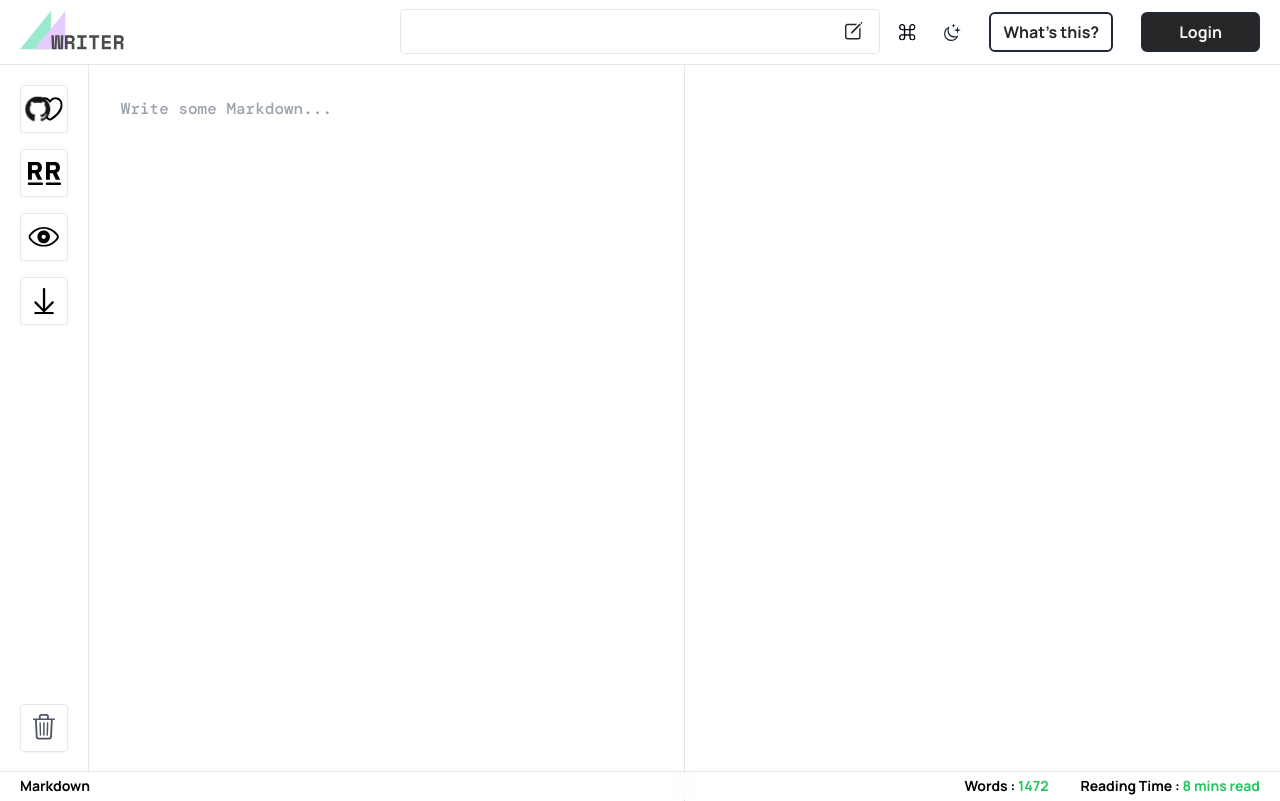
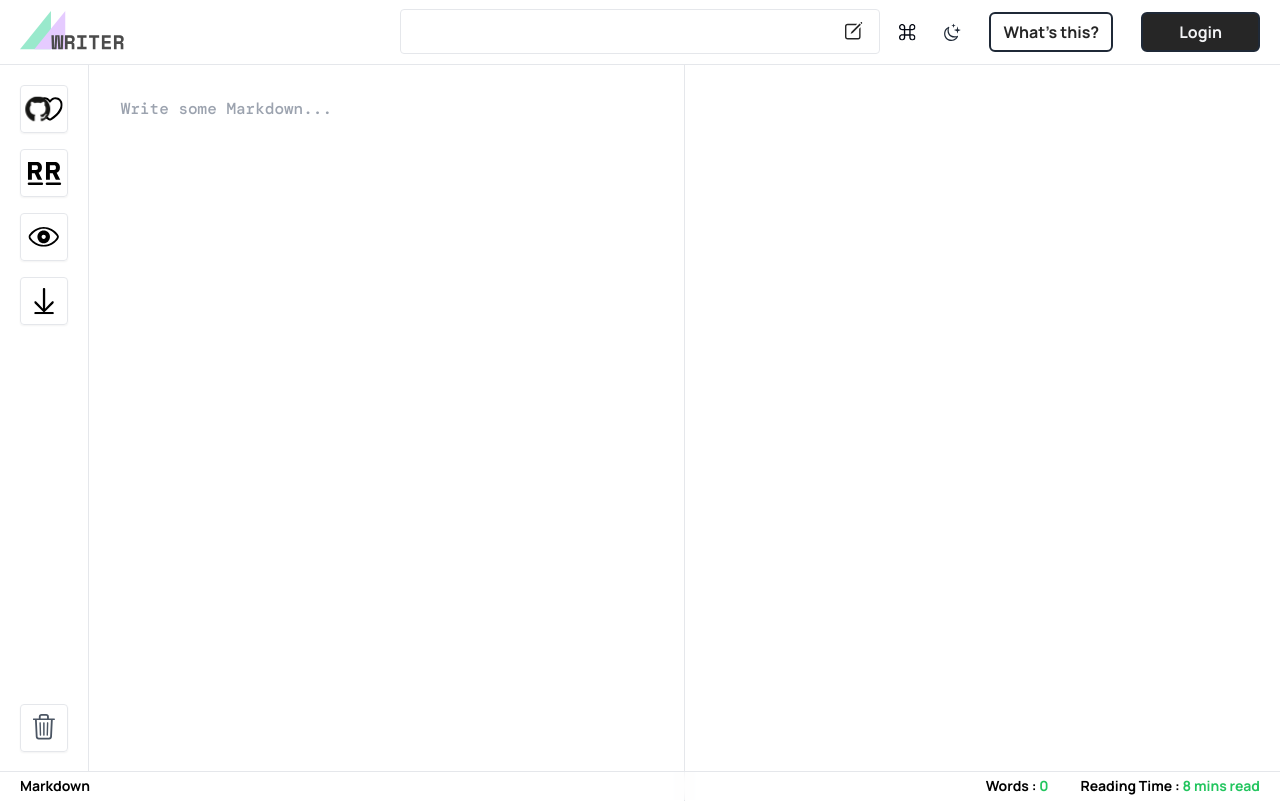
Before and after one commit to nabeelcodes/markedwriter, a React (Vite) app: page /1 in a window 1280 px wide. Built offline with nearby package versions, Linux system fonts and the light colour scheme.

Commit message:
Added WordCount feature on the StatusBar.
- Added custom countWords helper function with custom regex to identify words and special characters.

```diff
--- a/src/components/StatusBar/StatusBar.tsx
+++ b/src/components/StatusBar/StatusBar.tsx
@@ -1,4 +1,5 @@
 import { memo } from "react";
+import { WordCount } from "./WordCount";
 import { cn } from "../../lib/classNameHelper";
 
 export const StatusBar = memo(() => {
@@ -16,9 +17,8 @@ export const StatusBar = memo(() => {
       <span className="font-bold">Markdown</span>
 
       <div className="flex items-center justify-between gap-8 font-bold">
-        <article>
-          Words : <span className="text-green-500">1472</span>
-        </article>
+        <WordCount />
+
         <article className="hidden md:block">
           Reading Time : <span className="text-green-500">8 mins read</span>
         </article>
--- /dev/null
+++ b/src/components/StatusBar/WordCount.tsx
@@ -0,0 +1,18 @@
+import { useParams } from "react-router-dom";
+import { useAtom } from "jotai";
+import { appDataAtom } from "../../store/appState";
+import { getCurrentPost } from "../../lib/getCurrentPost";
+import { countWords } from "../../lib/countWords";
+
+export const WordCount = () => {
+  const { id: pageId } = useParams();
+  const [appData] = useAtom(appDataAtom);
+  const contentToParse = getCurrentPost(appData, pageId)?.content;
+  const numberOfWords = countWords(contentToParse);
+
+  return (
+    <article>
+      Words : <span className="text-green-500">{numberOfWords}</span>
+    </article>
+  );
+};
--- /dev/null
+++ b/src/lib/countWords.ts
@@ -0,0 +1,15 @@
+type CountWordsProps = (text: string | undefined) => number;
+
+const regex = () => {
+  return /[a-zA-Z0-9\u0392-\u03c9\u0400-\u04FF]+|[\u4E00-\u9FFF\u3400-\u4dbf\uf900-\ufaff\u3040-\u309f\uac00-\ud7af\u0400-\u04FF]+|[\u00E4\u00C4\u00E5\u00C5\u00F6\u00D6]+|[\u0531-\u0556\u0561-\u0586\u0559\u055A\u055B]+/g;
+};
+
+export const countWords: CountWordsProps = (text) => {
+  if (text && text.length > 0) {
+    const matchedArray = text.match(regex());
+    const wordsCount = matchedArray?.length ?? 0;
+    return wordsCount;
+  } else {
+    return 0;
+  }
+};
```
